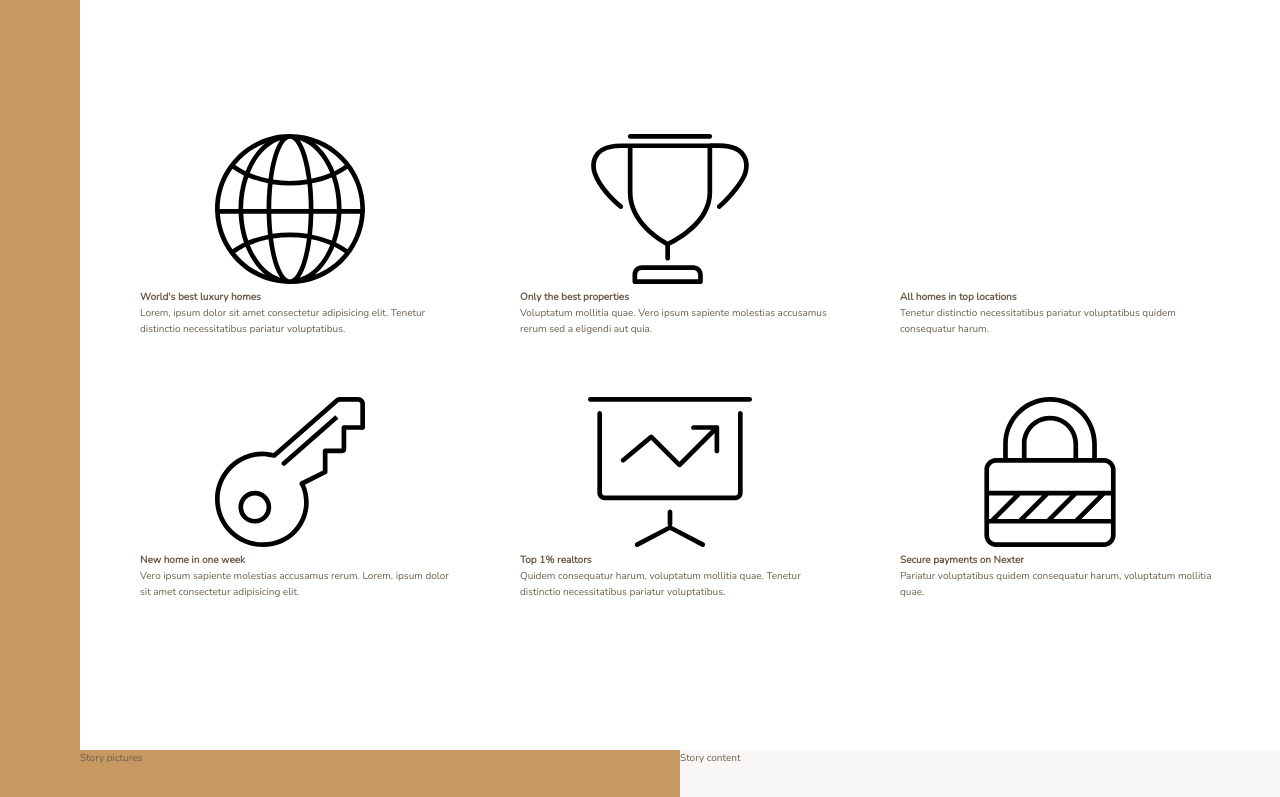
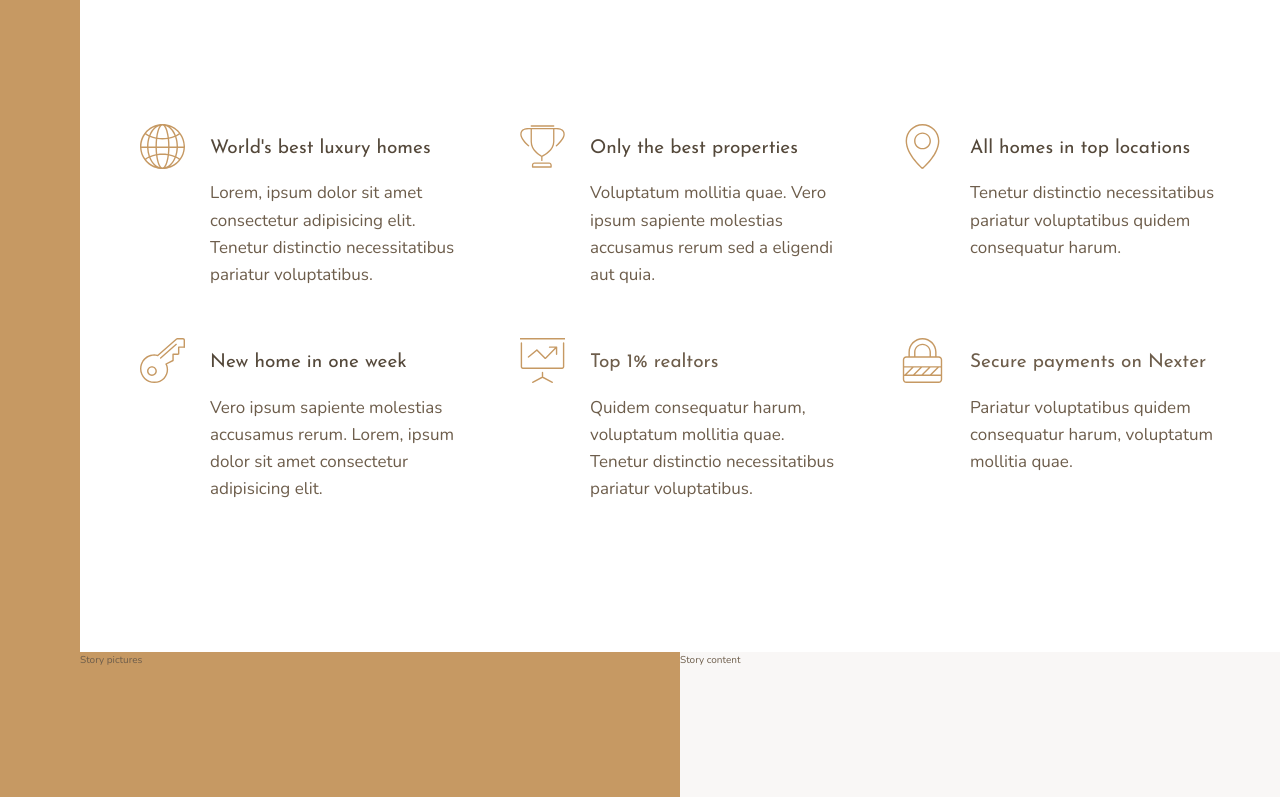
Before and after one commit to TudorTacal/nexter-css-grid, a website: page index.html in a window 1280 px wide. Shown: the part 656-1453 px from the top of the page. Drawn offline with nearby package versions, Linux system fonts and the light colour scheme.

Commit message:
Finish the features section

```diff
--- a/index.html
+++ b/index.html
@@ -25,44 +25,44 @@
         </div>
 
         <div class="features">
-            <div class="feature1">
-                <svg class="feture__icon">
+            <div class="feature">
+                <svg class="feature__icon">
                     <use xlink:href="img/sprite.svg#icon-global"></use>
                 </svg>
-                <h4 class="heading-4">World's best luxury homes</h4>
+                <h4 class="heading-4 heading-4--dark">World's best luxury homes</h4>
                 <p class="feature__text">
                     Lorem, ipsum dolor sit amet consectetur adipisicing elit. Tenetur distinctio necessitatibus pariatur voluptatibus.
                 </p>
             </div>
-            <div class="feature1">
-                <svg class="feture__icon">
+            <div class="feature">
+                <svg class="feature__icon">
                     <use xlink:href="img/sprite.svg#icon-trophy"></use>
                 </svg>
-                <h4 class="heading-4">Only the best properties</h4>
+                <h4 class="heading-4 heading-4--dark">Only the best properties</h4>
                 <p class="feature__text">
                     Voluptatum mollitia quae. Vero ipsum sapiente molestias accusamus rerum sed a eligendi aut quia.
                 </p>
             </div>
-            <div class="feature1">
-                <svg class="feture__icon">
-                    <use xlink:href="img/sprite.svg#icon-map-pinl"></use>
+            <div class="feature">
+                <svg class="feature__icon">
+                    <use xlink:href="img/sprite.svg#icon-map-pin"></use>
                 </svg>
-                <h4 class="heading-4">All homes in top locations</h4>
+                <h4 class="heading-4 heading-4--dark">All homes in top locations</h4>
                 <p class="feature__text">
                     Tenetur distinctio necessitatibus pariatur voluptatibus quidem consequatur harum.
                 </p>
             </div>
-            <div class="feature1">
-                <svg class="feture__icon">
+            <div class="feature">
+                <svg class="feature__icon">
                     <use xlink:href="img/sprite.svg#icon-key"></use>
                 </svg>
-                <h4 class="heading-4">New home in one week</h4>
+                <h4 class="heading-4 heading-4--dark">New home in one week</h4>
                 <p class="feature__text">
                     Vero ipsum sapiente molestias accusamus rerum. Lorem, ipsum dolor sit amet consectetur adipisicing elit.
                 </p>
             </div>
-            <div class="feature1">
-                <svg class="feture__icon">
+            <div class="feature">
+                <svg class="feature__icon">
                     <use xlink:href="img/sprite.svg#icon-presentation"></use>
                 </svg>
                 <h4 class="heading-4">Top 1% realtors</h4>
@@ -70,8 +70,8 @@
                     Quidem consequatur harum, voluptatum mollitia quae. Tenetur distinctio necessitatibus pariatur voluptatibus.
                 </p>
             </div>
-            <div class="feature1">
-                <svg class="feture__icon">
+            <div class="feature">
+                <svg class="feature__icon">
                     <use xlink:href="img/sprite.svg#icon-lock"></use>
                 </svg>
                 <h4 class="heading-4">Secure payments on Nexter</h4>
--- a/sass/_features.scss
+++ b/sass/_features.scss
@@ -4,6 +4,28 @@
   margin: 15rem 0;
 
   display: grid;
-  grid-template-columns: repeat(3, 1fr);
+  // grid-template-columns: repeat(3, 1fr);
+  grid-template-columns: repeat(auto-fit, minmax(25rem, 1fr));
+
   grid-gap: 6rem;
+  align-items: start;
 }
+
+.feature {
+  display: grid;
+  grid-template-columns: min-content 1fr;
+  grid-row-gap: 1.5rem;
+  grid-column-gap: 2.5rem;
+
+  &__icon {
+    fill: $color-primary;
+    width: 4.5rem;
+    height: 4.5rem;
+    grid-row: 1 / span 2;
+    transform: translateY(-1rem);
+  }
+
+  &__text {
+    font-size: 1.7rem;
+  }
+}
--- a/sass/_typography.scss
+++ b/sass/_typography.scss
@@ -0,0 +1,29 @@
+%heading {
+  font-family: $font-display;
+  font-weight: 400;
+}
+
+.heading-1 {
+  @extend %heading;
+
+}
+
+.heading-2 {
+  @extend %heading;
+
+}
+
+.heading-3 {
+  @extend %heading;
+
+}
+
+.heading-4 {
+  @extend %heading;
+  font-size: 1.9rem;
+
+  &--light { color: $color-grey-light-1; }
+  &--dark { color: $color-grey-dark-1; }
+
+
+}
```
Also changed, not shown: css/style.css.
